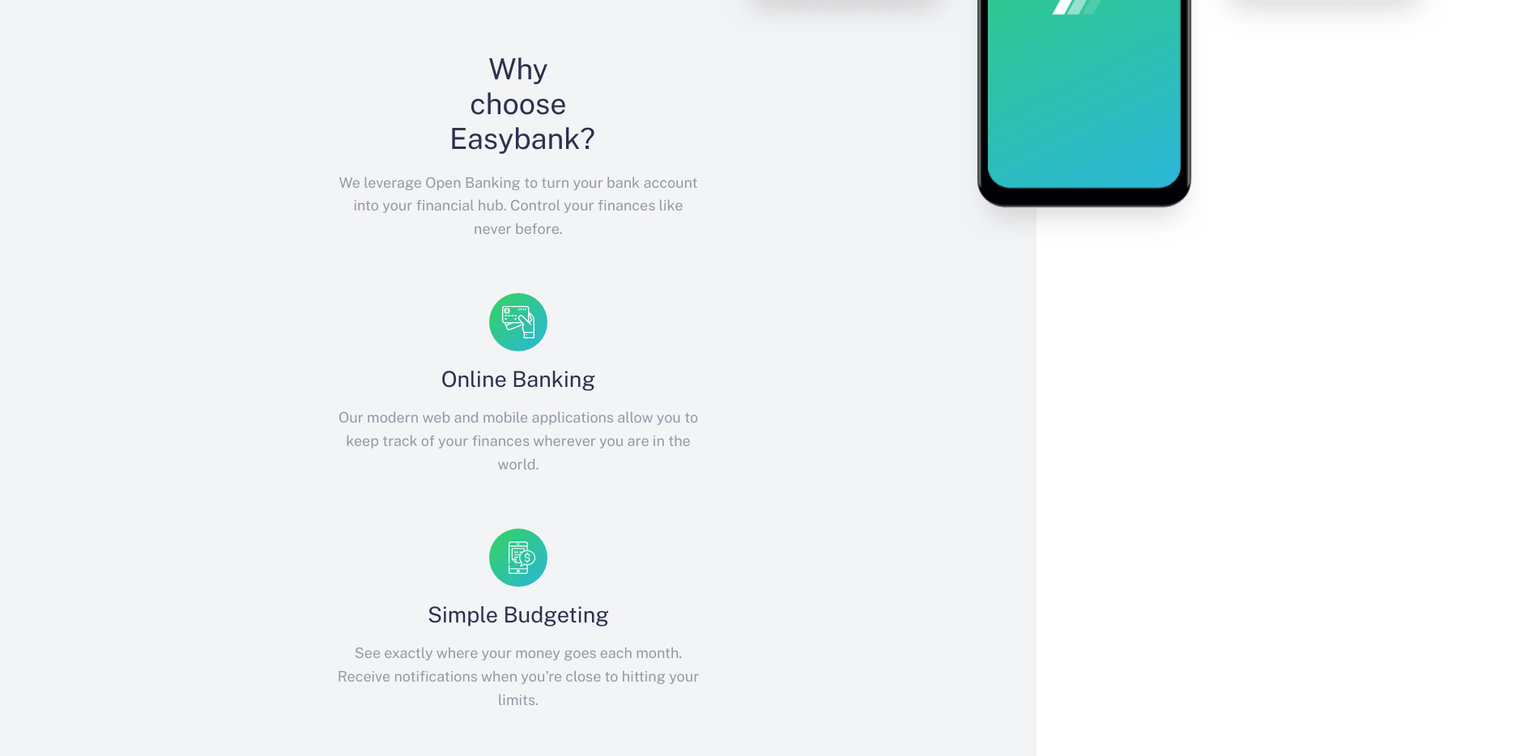
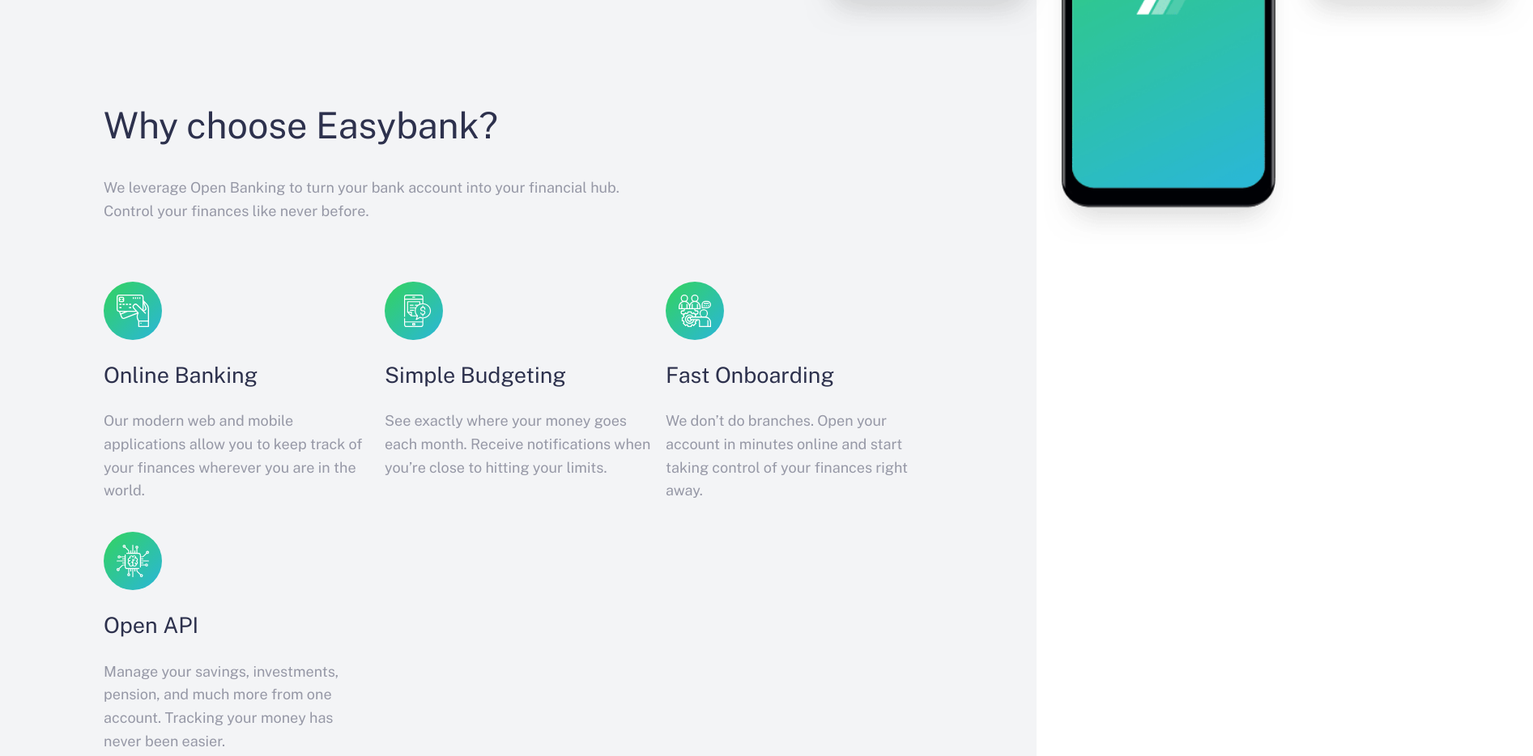
Before and after one commit to kevscript/frontendmentor-easybank, a website built with webpack: page src/index.html in a window 1280 px wide. Shown: the part 800-1734 px from the top of the page at 81% size, 1893 px wide, since content can reach past the window. Built offline with nearby package versions, Linux system fonts and the light colour scheme.

Commit message:
responsive why

```diff
--- a/src/index.html
+++ b/src/index.html
@@ -49,6 +49,7 @@
   <section class="why">
     <h2 class="why--title">Why choose Easybank?</h2>
     <p class="why--answer">We leverage Open Banking to turn your bank account into your financial hub. Control your finances like never before.</p>
+    <div class="why--items">
       <div class="why--item">
         <img src="./assets/icon-online.svg" alt="Online Banking" class="why--icon" />
         <h3 class="why--subtitle">Online Banking</h3>
@@ -68,6 +69,7 @@
         <img src="./assets/icon-api.svg" alt="Open API" class="why--icon" />
         <h3 class="why--subtitle">Open API</h3>
         <p class="why--answer">Manage your savings, investments, pension, and much more from one account. Tracking your money has never been easier.</p>
+      </div>
     </div>
   </section>
 
--- a/src/styles/_layout.scss
+++ b/src/styles/_layout.scss
@@ -3,8 +3,16 @@
 /* add padding to sections, only bottom padding on first section */
 section:not(:first-of-type) {
   padding: 64px $mobile-padding;
+
+  @media (min-width: $bp-desktop) {
+    padding: 128px 10%;
+  }
 }
 
 section:first-of-type {
   padding: 0 $mobile-padding 64px;
+
+  @media (min-width: $bp-desktop) {
+    padding: 0 10% 128px;
+  }
 }
--- a/src/styles/components/_why.scss
+++ b/src/styles/components/_why.scss
@@ -10,11 +10,6 @@
     text-align: center;
   }
 
-  .why--subtitle {
-    margin: 1rem 0;
-    text-align: center;
-  }
-
   .why--answer {
     text-align: center;
   }
@@ -24,6 +19,10 @@
     display: flex;
     flex-direction: column;
     align-items: center;
+
+    .why--subtitle {
+      margin: 1rem 0;
+    }
   }
 
   .why--item:first-of-type {
@@ -34,3 +33,50 @@
     padding: 32px 0 0;
   }
 }
+
+@media (min-width: $bp-desktop) {
+  .why {
+    align-items: flex-start;
+
+    .why--title {
+      max-width: 100%;
+      font-size: 2.5rem;
+      margin-bottom: 2rem;
+    }
+
+    .why--answer {
+      text-align: left;
+    }
+
+    .why--answer:first-of-type {
+      max-width: 650px;
+    }
+
+    .why--items {
+      width: 100%;
+      padding-top: 2rem;
+      display: flex;
+      flex-wrap: wrap;
+      justify-content: space-between;
+      align-items: baseline;
+    }
+
+    .why--item {
+      padding: 2rem 0;
+      align-items: flex-start;
+      width: 330px;
+
+      .why--subtitle {
+        margin: 1.5rem 0;
+      }
+    }
+
+    .why--item:first-of-type {
+      padding: 0;
+    }
+
+    .why--item:last-of-type {
+      padding: 0;
+    }
+  }
+}
```
Lines whose indentation alone changed are shown as unchanged.
